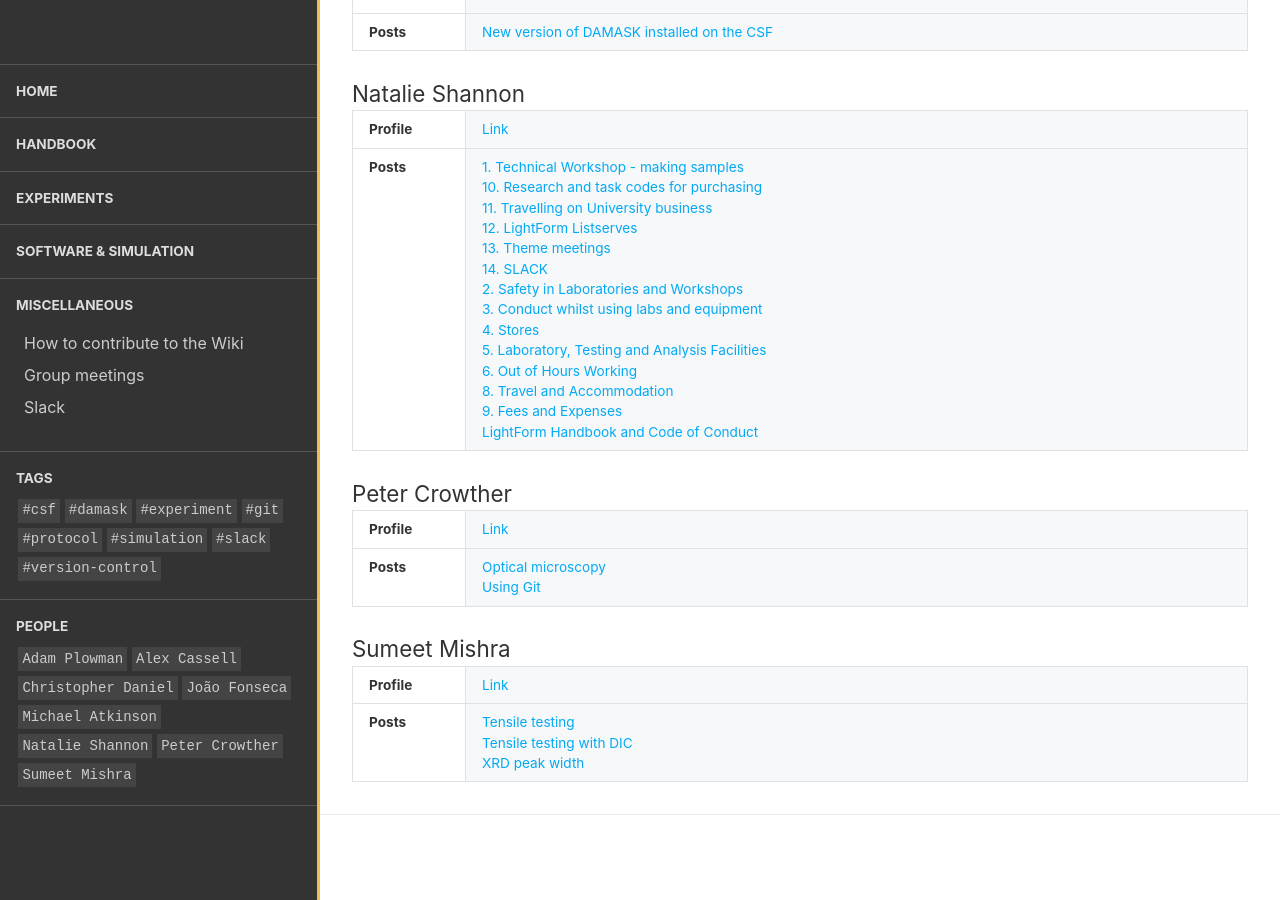
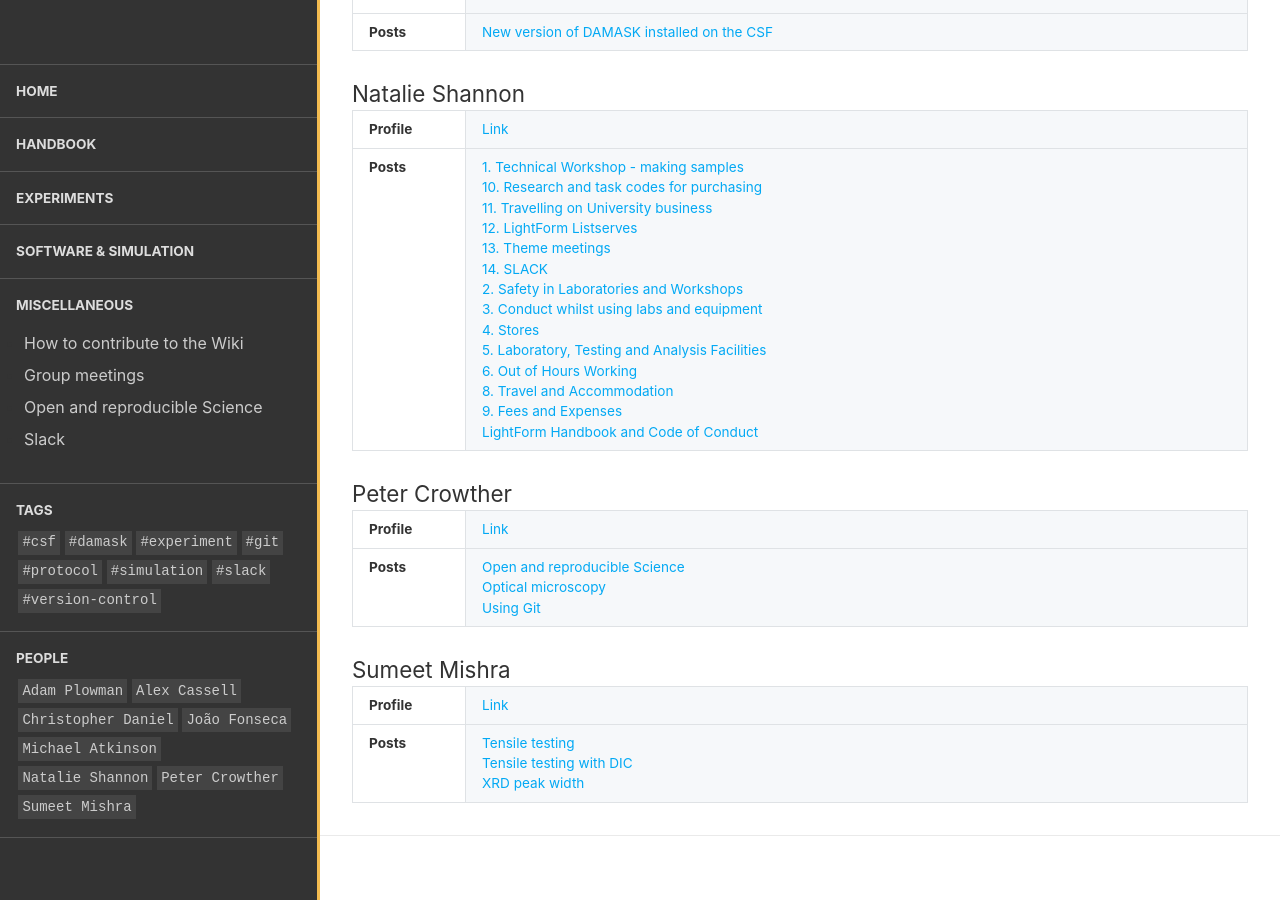
Before and after one commit to LightForm-group/wiki, a Jekyll site: the page built from people.html, in a window 1280 px wide and 900 px high, scrolled down 1321 px. Built offline with Jekyll 4.4.1, drawn with Linux system fonts in a browser that asks for light colours.

Commit message:
Add header to open science page.

```diff
--- a/collections/_miscellaneous/open_science.md
+++ b/collections/_miscellaneous/open_science.md
@@ -1,3 +1,7 @@
+---
+title: Open and reproducible Science
+author: Peter Crowther
+---
 # Open and reproducible Science
 
 ## Why share?
```
